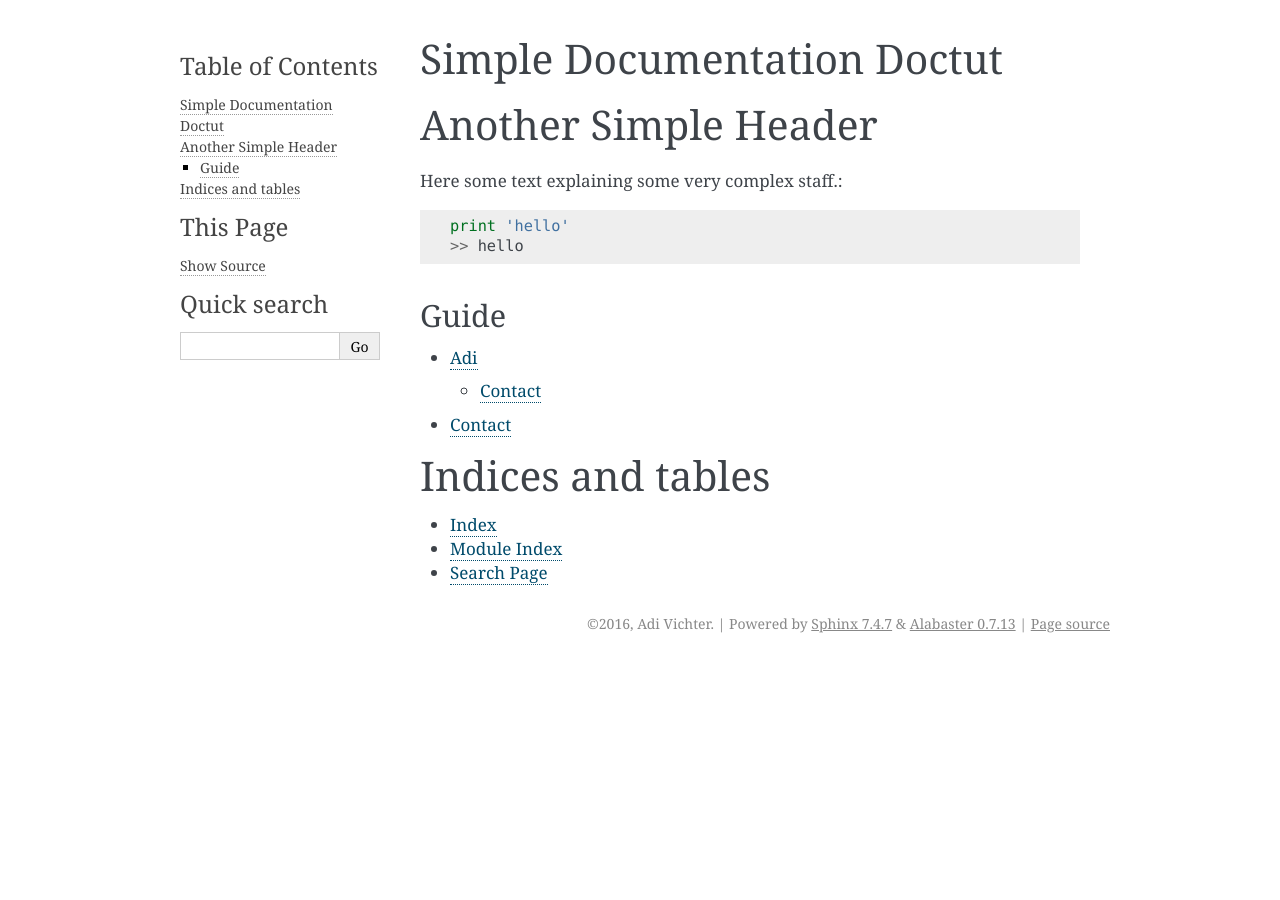
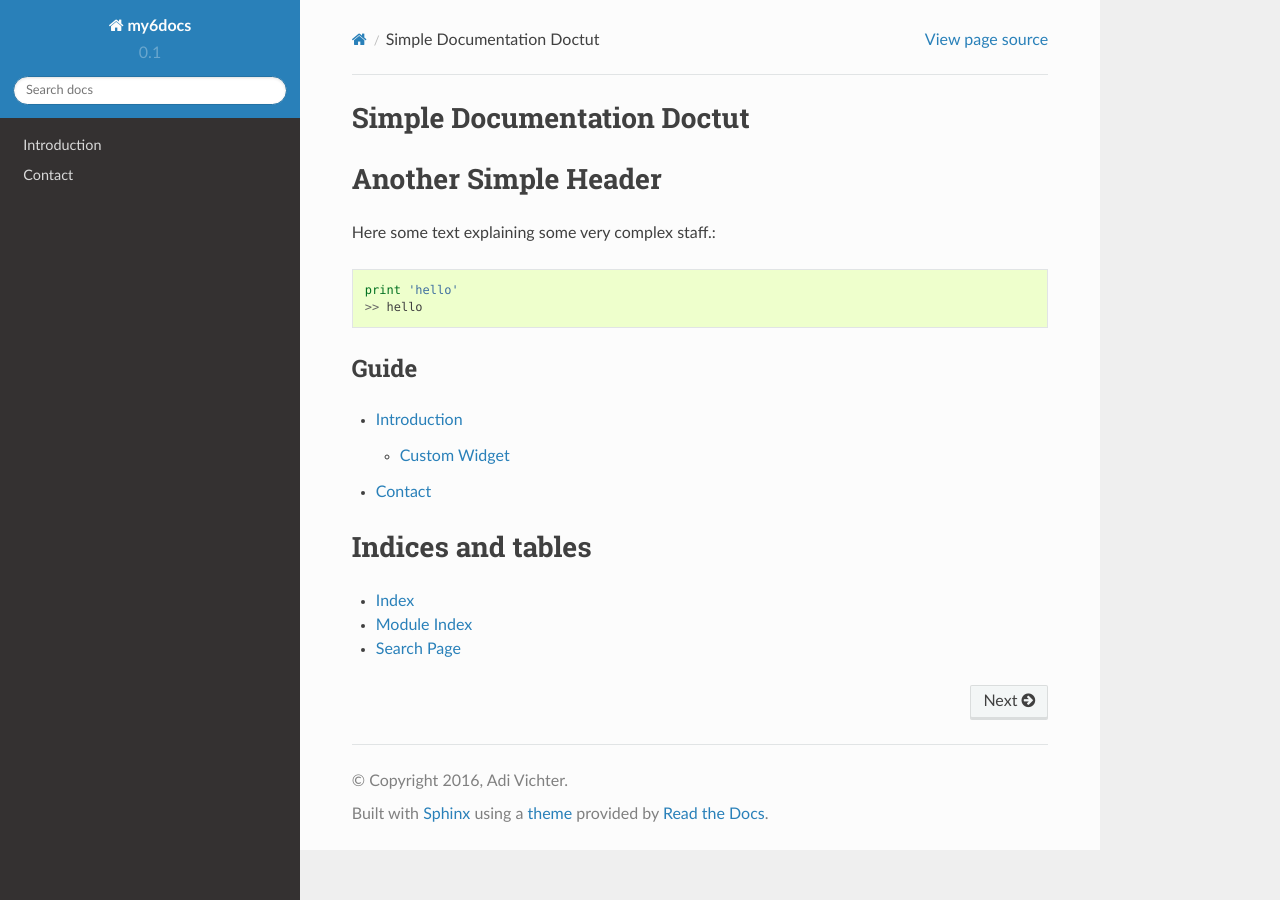
Before and after one commit to my6sense/readthedocs-test, a Sphinx documentation site: the page built from docs/index.rst, in a window 1280 px wide. Built offline with Sphinx 7.4.7 and the Read the Docs theme 2.0.0, drawn with Linux system fonts in a browser that asks for light colours.

Commit message:
changed theme. changed text.

```diff
--- a/docs/conf.py
+++ b/docs/conf.py
@@ -107,7 +107,7 @@ todo_include_todos = False
 
 # The theme to use for HTML and HTML Help pages.  See the documentation for
 # a list of builtin themes.
-html_theme = 'alabaster'
+html_theme = 'sphinx_rtd_theme'
 
 # Theme options are theme-specific and customize the look and feel of a theme
 # further.  For a list of options available for each theme, see the
--- a/docs/index.rst
+++ b/docs/index.rst
@@ -16,7 +16,7 @@ Guide
 .. toctree::
    :maxdepth: 2
 
-   license
+   introduction
    help
 
 
```
Also changed, not shown: docs/introduction.rst (added, +12 -0 lines), docs/license.rst (deleted, +0 -10 lines), assets/customWidget.png (added).
